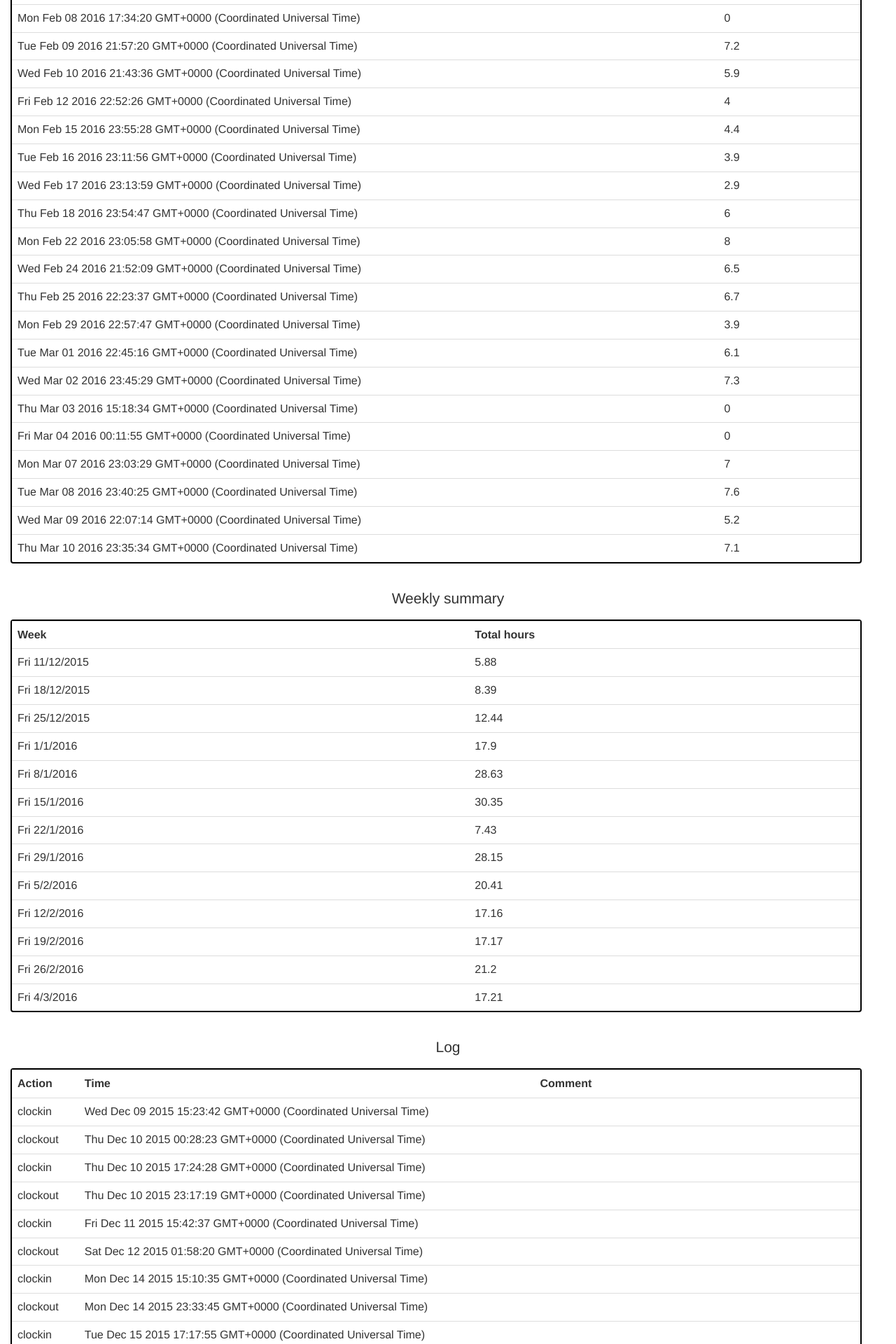
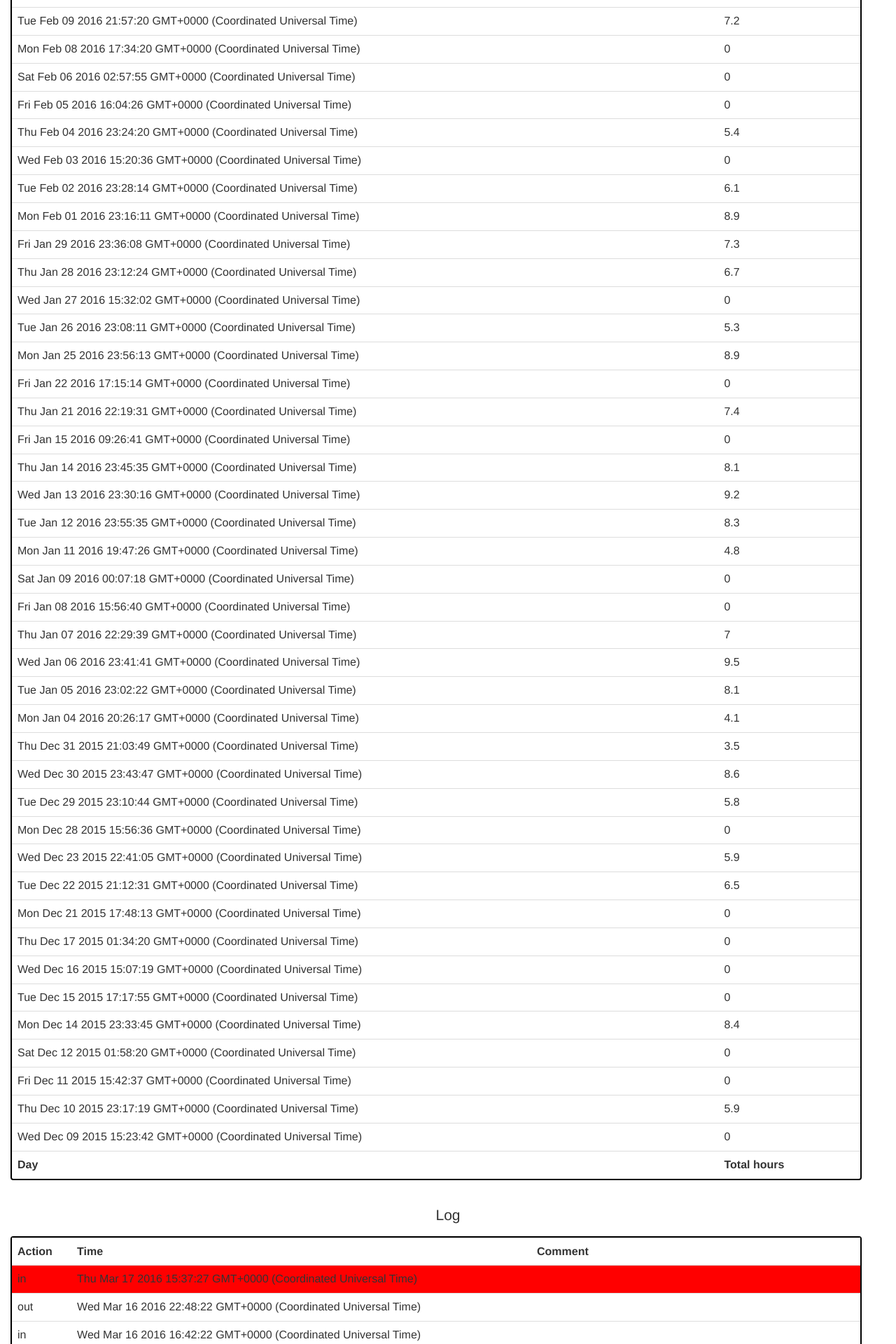
Before and after one commit to KostyaKow/timesheet, a PHP site: page / in a window 1280 px wide. Shown: the part 1760-3680 px from the top of the page at 70% size. Run offline with PHP 8.4, Linux system fonts and the light colour scheme; some libraries are stand-ins or nearby versions.

Commit message:
Moved weekly summary abouve daily, reversed order so newest entries are first, re-named clockin/clockout -> in/out

```diff
--- a/index.php
+++ b/index.php
@@ -5,8 +5,9 @@
    <link rel='stylesheet' type='text/css' href='style.css'>
 
    <script>
-   $(
-   function () {
+   function addHtml(jTag, html) {jTag.html(jTag.html() + html);}
+
+   $(function () {
       //$('.table').addClass('table-curved');
       $('.tbtn').addClass('btn');
       $('.tbtn').addClass('btn-default');
@@ -28,8 +29,13 @@
       var today  = new Date(Date.now());
       var todayD = today.getDate(), todayM = today.getMonth();
 
+      var data_keys = Object.keys(data).sort();
+      var data_len = data_keys.length;
       //display every entry from logging
-      for (var e in data) {
+      //Every clock-in/clock-out
+      for (var i in data_keys) {
+         var key = data_keys[data_len-i-1];
+         var e = key;
          var action = data[e]['action'];
          var comment = data[e]['comment'];
 
@@ -43,7 +49,6 @@
          var tr = $('<tr>').append(actionTd).append(timeTd).append(commentTd);
          if (timeD == todayD && timeM == todayM)
             tr.addClass('today');
-
          tbody.append(tr);
       }
 
@@ -57,15 +62,18 @@
       var dateSorted = {}
       var weeklyTotal = {};
       var currWeekTotal = 0;
-      var prevDay = 0;
+      var prevDay = 0; //becomes entry day when we go to next iteration if big loop
 
+      //iterate over every entry and create a dictionary with every date
+      //dateSorted[date] = [entry, entry, entry]  //date=00/00/0000
       for (var e in data) {
-         var entryDate = formatJsDate(e * 1000);
+         var entryDate = formatJsDate(e * 1000); //format it to include Mon 15/04/1997
          if (dateSorted[entryDate] == null)
             dateSorted[entryDate] = []
          data[e]['time'] = e;
          dateSorted[entryDate].push(data[e]);
       }
+      //big loop. iterate over every day
       for (var entryDate in dateSorted) {
          var currDayArr = dateSorted[entryDate];
 
@@ -73,27 +81,32 @@
          var timeStart;
          var clocking = false;
 
+         //calculate total time for the day
          for (var entryIndex in currDayArr) {
             var entry = currDayArr[entryIndex];
             var time = entry['time'] * 1000;
             var entryDate = new Date(time);
-            if (entry['action'] == 'clockin' && !clocking) {
+            if (entry['action'] == 'in' && !clocking) {
                timeStart = entryDate;
                clocking = true;
             }
-            else if (entry['action'] == 'clockout' && clocking) {
+            else if (entry['action'] == 'out' && clocking) {
                clocking = false;
                totalTimeToday += getMilliDay(entryDate) - getMilliDay(timeStart);
             }
          }
 
          //KK NOTE: INSTEAD OF DOING weekElapsed or currDayLessThanPrev just get currDay's Friday and figure out if the date is less or greater than that since epoch.
-         //make sure to account for skipped weeks
-         function newWeek(newWeek, lastWeek, b) {$('#hello').html($('#hello').html() +  ('</br>'+newWeek+'...'+lastWeek+'...'+b));}
+         //make sure to account for skipped weeks //kk
+         function newWeek(newWeek, lastWeek, b)
+            {addHtml($('#hello'), '</br>'+newWeek+'...'+lastWeek+'...'+b);}
 
+         //if this isn't first entry, and either a week elapsed or current
+         //Day of Week (DOW) is less than previous, calculate weekly total
          if (prevDay != 0) {
             var timeDiff = entryDate.getTime() - prevDay.getTime();
             var weekElapsed = timeDiff > milliInWeek;
+            //if entryDay DOW < prevDay DOW. (Day Of Week) (eg curr: Mon prev: Fri)
             var currDayLessThanPrev = entryDate.getDay() < prevDay.getDay();
             if (weekElapsed || currDayLessThanPrev) {
                //we take prevDay and figure out date of friday for same week.
@@ -109,13 +122,17 @@
          var dateTd = $('<td>').text(entryDate);
          var totalTimeTd = $('<td>').text(milliToHours(totalTimeToday, 1));
          var tr = $('<tr>').append(dateTd).append(totalTimeTd);
-         dbody.append(tr);
+         //kk reverse order dbody.append(tr);
+         dbody.prepend(tr);
          prevDay = entryDate;
          currWeekTotal += totalTimeToday;
       }
 
-      //add stuff weekly table
-      for (var week in weeklyTotal) {
+      //add stuff weekly table //kkkkkkk
+      var keys = Object.keys(weeklyTotal).sort();
+      //old reverse-order //for (var week in weeklyTotal)
+      for (var i in keys) {
+         var week = keys[keys.length - 1 - i];
          var entry = weeklyTotal[week];
          week = parseInt(week);
          //newWeek(entry, week, 0);
@@ -126,7 +143,6 @@
          wbody.append(tr);
       }
 
-
    }
    </script>
 </head>
@@ -136,16 +152,10 @@
 
    <center style='padding-top: 10px'>
       <input type='text' id='comment'>
-      <button id='clockin' class='tbtn'>Clock in!</button>
-      <button id='clockout' class='tbtn'>Clock out!</button>
+      <button id='in' class='tbtn'>Clock in!</button>
+      <button id='out' class='tbtn'>Clock out!</button>
    </center>
    <hr>
-
-   <div class='section'>Daily summary</div>
-   <table class='table table-hover' id='daily-sum'>
-      <th>Day</th>
-      <th>Total hours</th>
-   </table>
 
    <div class='section'>Weekly summary</div>
    <table class='table table-hover' id='weekly-sum'>
@@ -153,6 +163,11 @@
       <th>Total hours</th>
    </table>
 
+   <div class='section'>Daily summary</div>
+   <table class='table table-hover' id='daily-sum'>
+      <th>Day</th>
+      <th>Total hours</th>
+   </table>
 
    <div class='section'>Log</div>
    <table class='table table-hover' id='timeTable'>
@@ -161,7 +176,6 @@
       <th>Comment</th>
       <!-- <tr> <td>1</td> <td>2</td> </tr> -->
    </table>
-
 
    <?php
       $data_raw = file_get_contents('test.json');
```
Also changed, not shown: test.json (+1 -1 lines).
